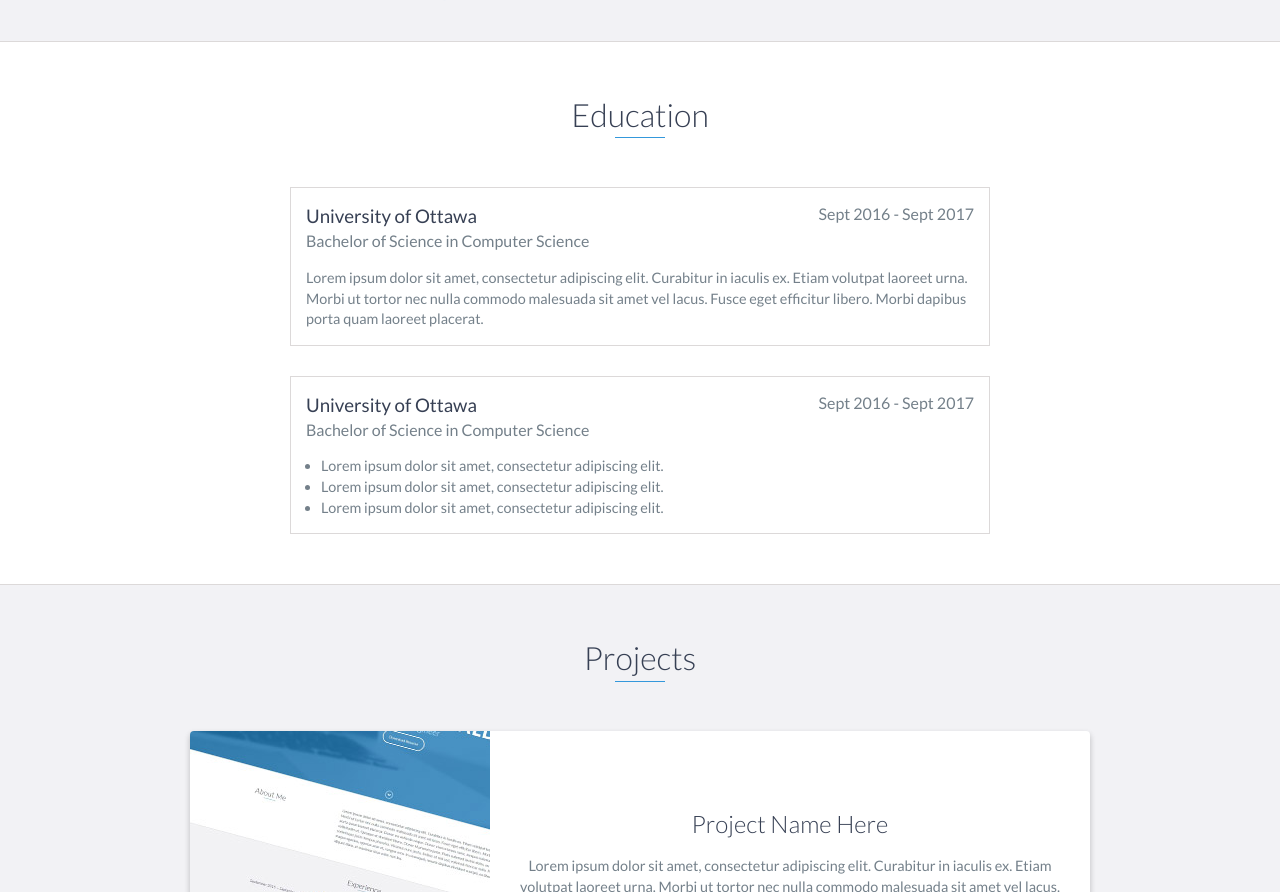
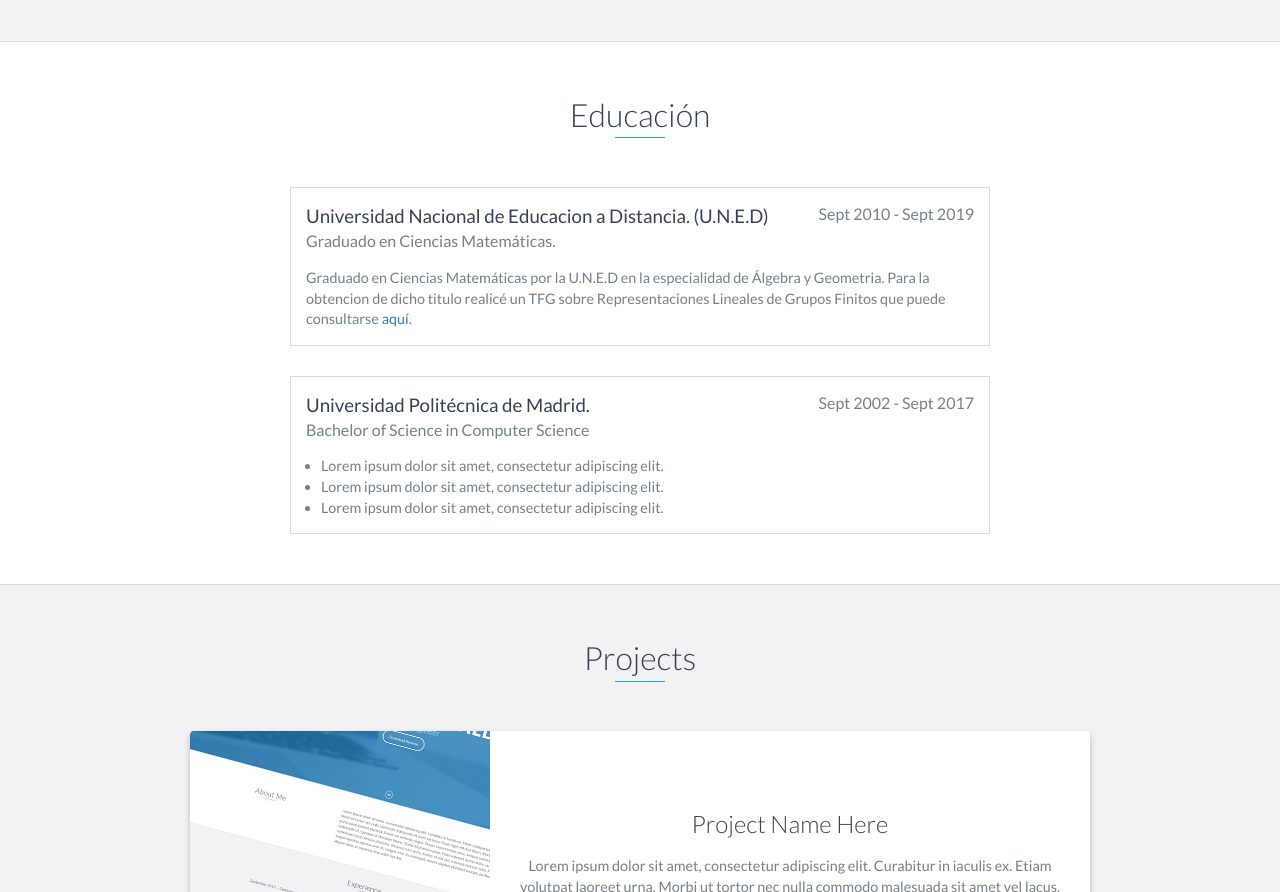
Before and after one commit to angelblasco/portfolio, a website: page index.html in a window 1280 px wide. Shown: the part 1900-2792 px from the top of the page. Drawn offline with nearby package versions, Linux system fonts and the light colour scheme.

Commit message:
se incluye el apartado de educacion

```diff
--- a/index.html
+++ b/index.html
@@ -121,20 +121,21 @@
     <!-- End #experience -->
 
     <div id="education">
-        <h2 class="heading">Education</h2>
+        <h2 class="heading">Educación</h2>
         <div class="education-block">
-            <h3>University of Ottawa</h3>
-            <span class="education-date">Sept 2016 - Sept 2017</span>
-            <h4>Bachelor of Science in Computer Science</h4>
+            <h3>Universidad Nacional de Educacion a Distancia. (U.N.E.D)</h3>
+            <span class="education-date">Sept 2010 - Sept 2019</span>
+            <h4>Graduado en Ciencias Matemáticas.</h4>
             <p>
-                Lorem ipsum dolor sit amet, consectetur adipiscing elit. Curabitur in iaculis ex. Etiam volutpat laoreet urna. Morbi ut tortor nec nulla commodo malesuada sit amet vel lacus. Fusce eget efficitur libero. Morbi dapibus porta quam laoreet placerat.
+                Graduado en Ciencias Matemáticas por la U.N.E.D en la especialidad de Álgebra y Geometria. Para la obtencion de dicho titulo
+				realicé un TFG sobre Representaciones Lineales de Grupos Finitos que puede consultarse <a href="https://angelblasco.github.io/rlweb/docs/tfg.pdf">aquí</a>.
             </p>
         </div>
         <!-- End .education-block -->
 
         <div class="education-block">
-            <h3>University of Ottawa</h3>
-            <span class="education-date">Sept 2016 - Sept 2017</span>
+            <h3>Universidad Politécnica de Madrid.</h3>
+            <span class="education-date">Sept 2002 - Sept 2017</span>
             <h4>Bachelor of Science in Computer Science</h4>
             <ul>
                 <li>
```
